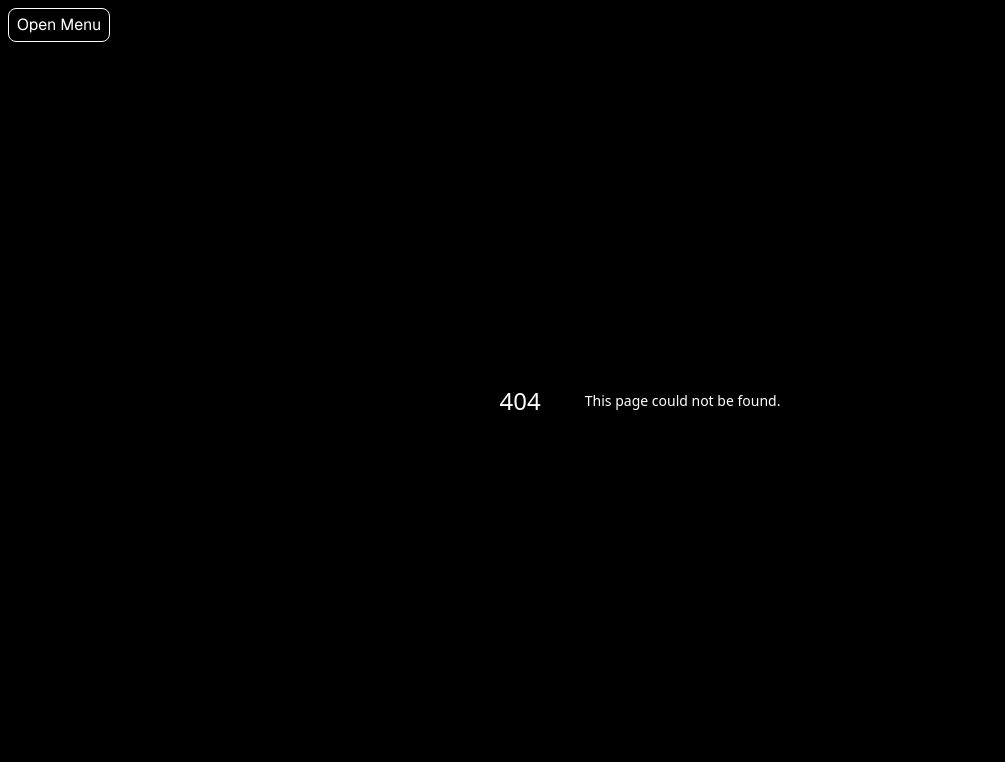
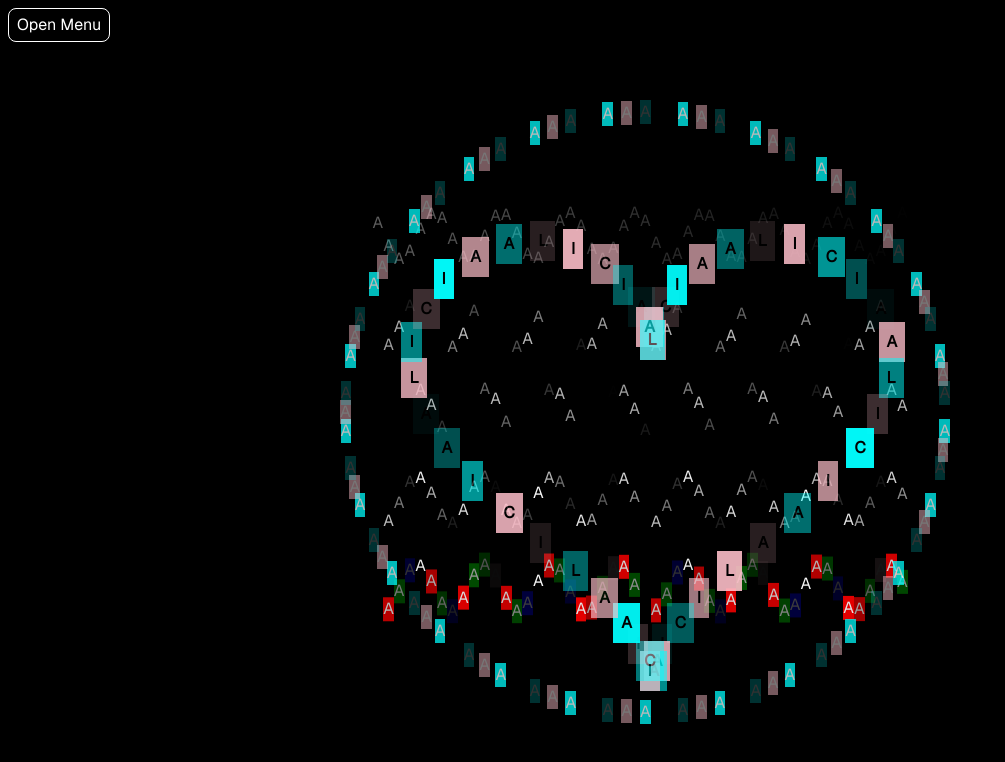
Before and after one commit to fadhilkholaf/playground.fadhilkholaf.my.id, a Next.js app: page /math in a window 1280 px wide. Before the commit this address had no page. Shown: the top 762 px of the page, without its empty margins (0-1005 px from the left). Built offline with nearby package versions, Linux system fonts and the light colour scheme.

Commit message:
feat: math page

```diff
--- a/package.json
+++ b/package.json
@@ -20,6 +20,7 @@
     "keyv": "4.5.4",
     "meshline": "^3.3.1",
     "next": "15.0.3",
+    "nextjs-toploader": "^3.7.15",
     "react": "19.0.0-rc-66855b96-20241106",
     "react-dom": "19.0.0-rc-66855b96-20241106",
     "tailwind-merge": "^2.5.5",
--- a/src/app/(main)/page.tsx
+++ b/src/app/(main)/page.tsx
@@ -1,12 +1,23 @@
 import { Suspense } from "react";
 
 import SetUpScene from "./_components/SetUpScene";
-import LoadingPage from "../loading";
 
 const HomePage = () => {
   return (
     <main className="h-screen w-full">
-      <Suspense fallback={<LoadingPage />}>
+      <Suspense
+        fallback={
+          <section className="pointer-events-none fixed z-40 flex h-screen w-full flex-col items-center justify-center">
+            <p>Playground</p>
+            <h1 className="text-center text-5xl font-bold tracking-wider md:text-9xl">
+              {"Fadhil Kholaf".split("").map((item, index) => (
+                <span key={index}>{item}</span>
+              ))}
+            </h1>
+            <p>Experiment</p>
+          </section>
+        }
+      >
         <section className="pointer-events-none fixed z-40 flex h-screen w-full flex-col items-center justify-center">
           <p>Playground</p>
           <h1 className="text-center text-5xl font-bold tracking-wider md:text-9xl">
--- a/src/app/layout.tsx
+++ b/src/app/layout.tsx
@@ -1,6 +1,8 @@
 import { Metadata } from "next";
 import { Geist } from "next/font/google";
 import { ReactNode } from "react";
+
+import NextTopLoader from "nextjs-toploader";
 
 import Navbar from "@/components/Navbar";
 import { cn } from "@/lib/utils";
@@ -19,6 +21,7 @@ const RootLayout = ({ children }: { children: ReactNode }) => {
     <html>
       <body className={cn(geist.className, "bg-black text-white antialiased")}>
         <Navbar />
+        <NextTopLoader color="red" />
         {children}
       </body>
     </html>
--- /dev/null
+++ b/src/app/math/page.tsx
@@ -0,0 +1,194 @@
+"use client";
+
+import { useEffect, useState } from "react";
+
+const MathPage = () => {
+  const [number, setNumber] = useState<number>(0);
+
+  useEffect(() => {
+    const animation = (time: number) => {
+      setNumber(Math.sin(time / 1000));
+
+      requestAnimationFrame(animation);
+    };
+
+    requestAnimationFrame(animation);
+  });
+
+  return (
+    <main className="flex h-screen w-full flex-col items-center justify-center gap-16 overflow-auto">
+      <p className="flex">
+        {[...Array(50).keys()].map((_, index) => (
+          <span
+            key={index}
+            className="block"
+            style={{
+              transform: `translate(0, calc(50% + ${(Math.cos(index + 1) * (number * 16) * 2).toFixed(2)}px))`,
+              opacity: `${(Math.abs(number / 2) * (Math.abs(index - 50) / 50)) % 1}`,
+            }}
+          >
+            A
+          </span>
+        ))}
+      </p>
+      <p className="flex">
+        {[...Array(50).keys()].map((_, index) => (
+          <span
+            key={index}
+            className="block"
+            style={{
+              transform: `translate(0, calc(50% + ${(Math.sin(index + 1) * (-number * 16) * 2).toFixed(2)}px))`,
+              opacity: `${(Math.sin(-index) * number) % 1}`,
+            }}
+          >
+            A
+          </span>
+        ))}
+      </p>
+      <p className="flex">
+        {[...Array(50).keys()].map((_, index) => (
+          <span
+            key={index}
+            className="block"
+            style={{
+              transform: `translate(0, calc(50% + ${(Math.sin(index + 1) * (-number * 16) * 2).toFixed(2)}px))`,
+              opacity: `${(Math.sin(index) * number) % 1}`,
+            }}
+          >
+            A
+          </span>
+        ))}
+      </p>
+      <p className="flex">
+        {[...Array(50).keys()].map((_, index) => (
+          <span
+            key={index}
+            className="block"
+            style={{
+              transform: `translate(0, calc(50% + ${(Math.sin(index + 1) * (-number * 16) * 2).toFixed(2)}px))`,
+              opacity: `${Math.abs(((number / 2) * 2 * (index % 25)) % 1)}`,
+            }}
+          >
+            A
+          </span>
+        ))}
+      </p>
+      <p className="flex">
+        {[...Array(50).keys()].map((_, index) => {
+          const prefix = Math.abs(((number / 2) * 2 * (index % 25)) % 1);
+
+          let color = "black";
+
+          if (prefix <= 0.1) {
+            color = "pink";
+          } else if (prefix <= 0.3) {
+            color = "blue";
+          } else if (prefix <= 0.6) {
+            color = "green";
+          } else if (prefix <= 0.9) {
+            color = "red";
+          }
+
+          return (
+            <span
+              key={index}
+              className="block"
+              style={{
+                transform: `translate(0, calc(50% + ${(Math.sin(index + 1) * (-number * 16) * 2).toFixed(2)}px))`,
+                opacity: `${prefix}`,
+                backgroundColor: `${color}`,
+              }}
+            >
+              A
+            </span>
+          );
+        })}
+      </p>
+      {[...Array(100).keys()].map((_, index) => {
+        const prefix = Math.abs(((number / 1 / 2) * 2 * (index % 4)) % 1);
+
+        let color = "pink";
+
+        if (prefix <= 0.1) {
+          color = "pink";
+        } else if (prefix <= 0.3) {
+          color = "cyan";
+        } else if (prefix <= 0.6) {
+          color = "pink";
+        } else if (prefix <= 0.9) {
+          color = "cyan";
+        }
+
+        const theta = (index / 100) * Math.PI * 2;
+
+        return (
+          <span
+            key={index}
+            className="fixed"
+            style={{
+              top: `calc(50% + ${(Math.sin(theta) * 300).toFixed(2)}px)`,
+              left: `calc(50% + ${(Math.cos(theta) * 300).toFixed(2)}px)`,
+              opacity: `${prefix}`,
+              backgroundColor: `${color}`,
+            }}
+          >
+            A
+          </span>
+        );
+      })}
+      {[...Array(50).keys()].map((_, index) => {
+        const t = (index / 50) * Math.PI * 2;
+
+        const x = 16 * Math.pow(Math.sin(t), 3);
+        const y =
+          13 * Math.cos(t) -
+          5 * Math.cos(2 * t) -
+          2 * Math.cos(3 * t) -
+          Math.cos(4 * t);
+
+        const scale = 15;
+        const offsetX = 50;
+        const offsetY = 50;
+
+        const top = `calc(${offsetY}% - ${(y * scale).toFixed(2)}px)`;
+        const left = `calc(${offsetX}% + ${(x * scale).toFixed(2)}px)`;
+
+        const prefix = Math.abs(((number / 2) * 2 * (index % 25)) % 1);
+
+        let color = "cyan";
+        if (prefix <= 0.1) {
+          color = "cyan";
+        } else if (prefix <= 0.3) {
+          color = "pink";
+        } else if (prefix <= 0.6) {
+          color = "cyan";
+        } else if (prefix <= 0.9) {
+          color = "pink";
+        }
+
+        return (
+          <span
+            key={index}
+            className="fixed p-2 font-bold text-black"
+            style={{
+              top: top,
+              left: left,
+              opacity: `${prefix}`,
+              backgroundColor: `${color}`,
+            }}
+          >
+            {index % 6 === 1
+              ? "L"
+              : index % 6 === 2 || index % 6 === 4
+                ? "I"
+                : index % 6 === 3
+                  ? "C"
+                  : "A"}
+          </span>
+        );
+      })}
+    </main>
+  );
+};
+
+export default MathPage;
--- a/src/components/Navbar.tsx
+++ b/src/components/Navbar.tsx
@@ -13,6 +13,7 @@ const menus: Menu[] = [
   { name: "Floating", url: "/floating" },
   { name: "Trail", url: "/trail" },
   { name: "Scroll", url: "/scroll" },
+  { name: "Math", url: "/math" },
 ];
 
 const Navbar = () => {
```
Also changed, not shown: 1 other file (tests, documents, lock files or other folders).
